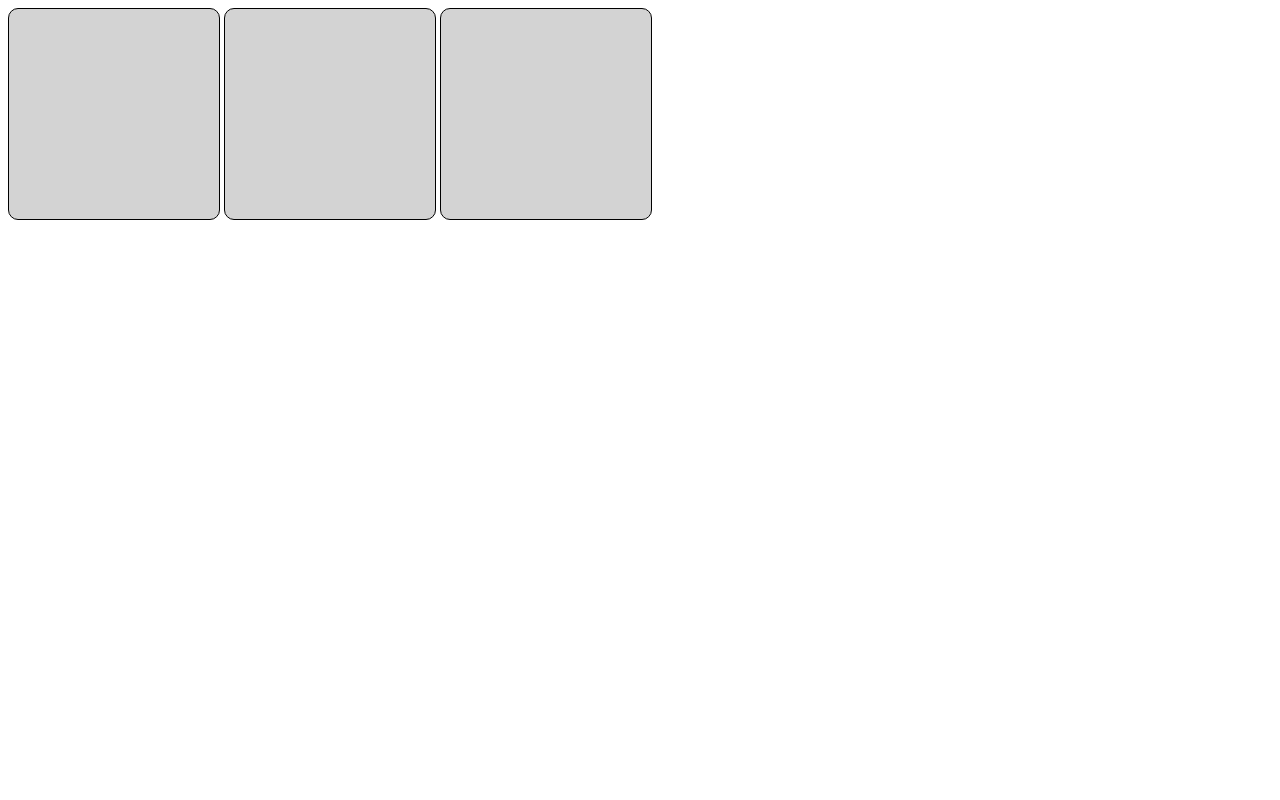
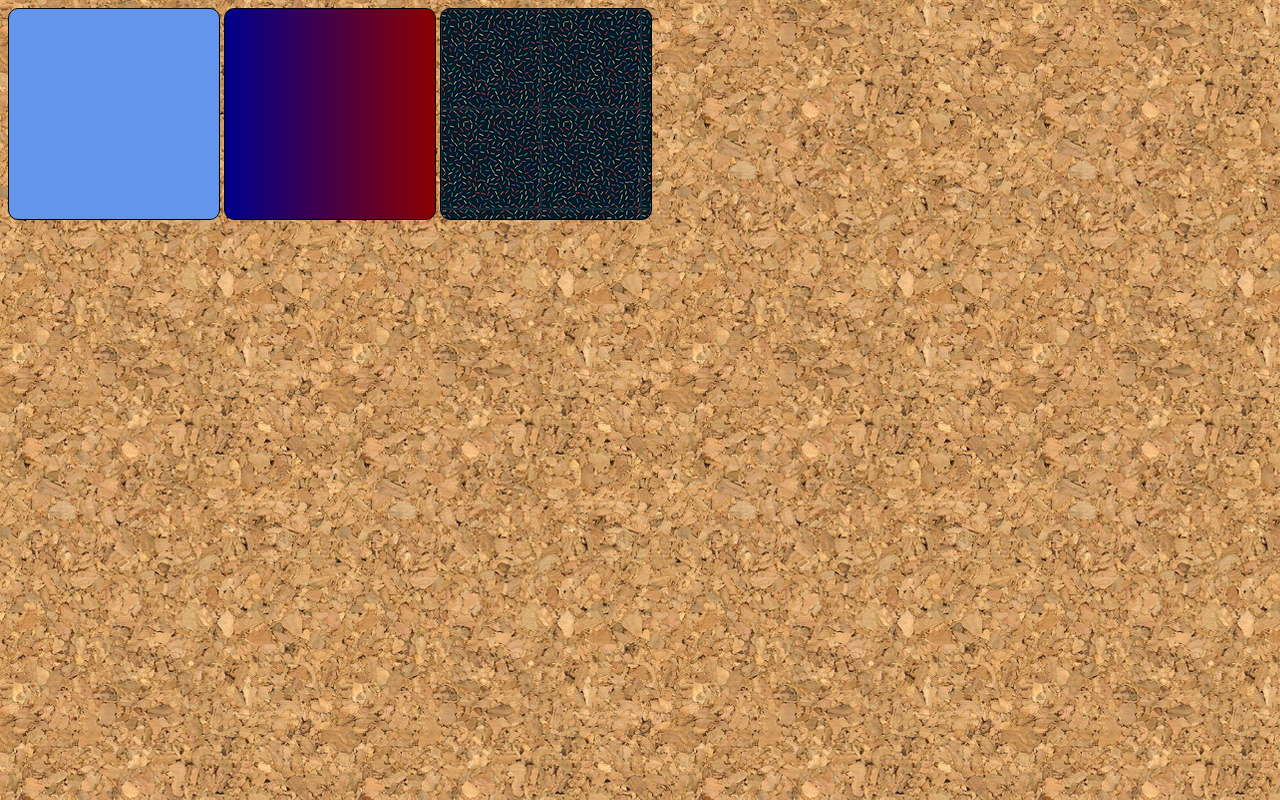
Before and after one commit to killuaoz/html-css, a plain HTML site: page exercicios/ex 021/fundo001.html in a window 1280 px wide. Drawn offline with Linux system fonts and the light colour scheme.

Commit message:
Update fundo001.html

```diff
--- a/exercicios/ex 021/fundo001.html
+++ b/exercicios/ex 021/fundo001.html
@@ -16,13 +16,24 @@
             background-color: lightgray;
         }
         div#im1{
+            background-color: cornflowerblue;
+        }
+        div#im2{
+            background-image: linear-gradient(to right, darkblue, darkred);
+        }
+        div#im3{
+            background-image: url(imagens/pattern001.png);
+        }
 
+        body{
+            background-image: url(imagens/wallpaper001.jpg);
         }
-        div#im2
     </style>
 
 </head>
 <body>
+
+
     <div class="quadrado" id="im1">
 
 
```
